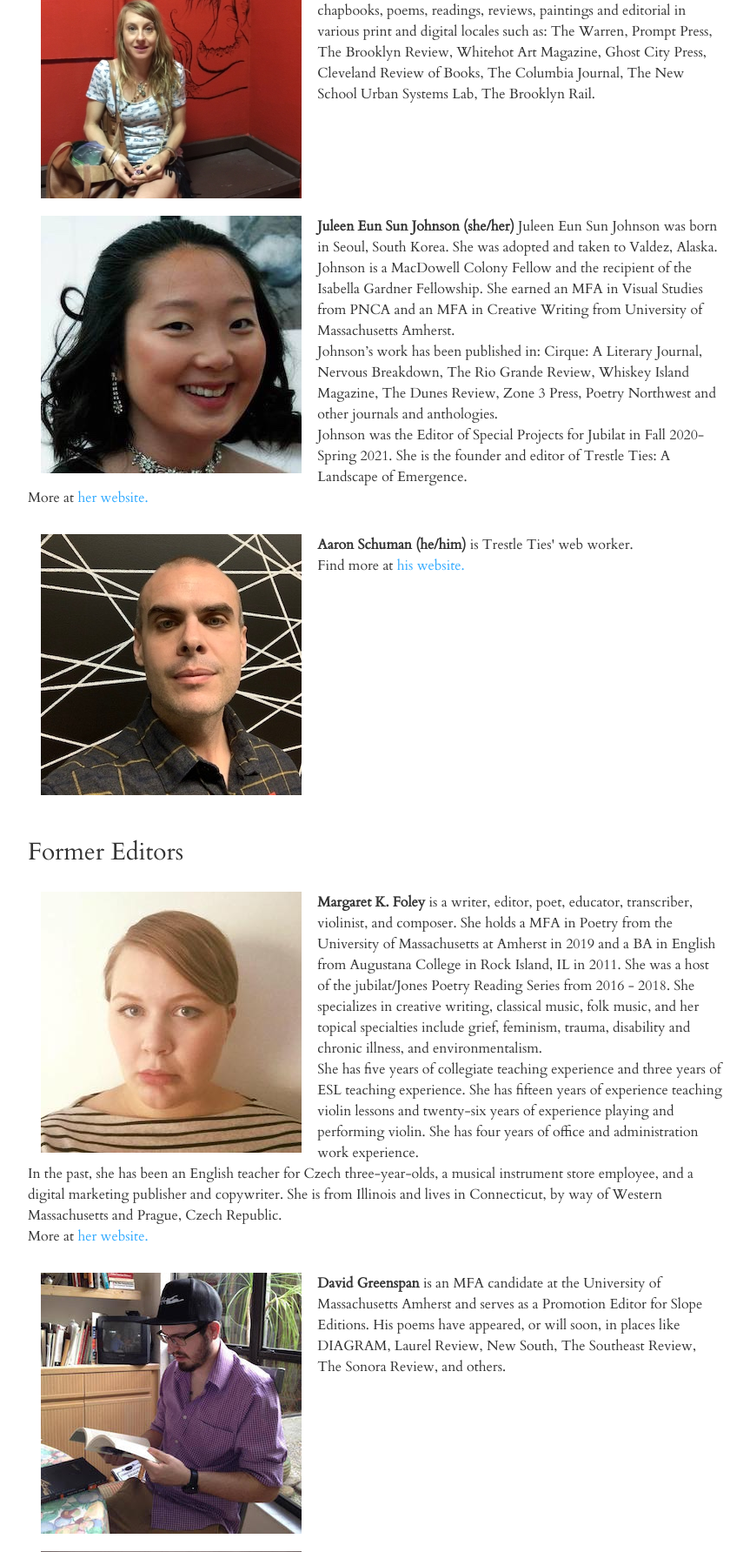
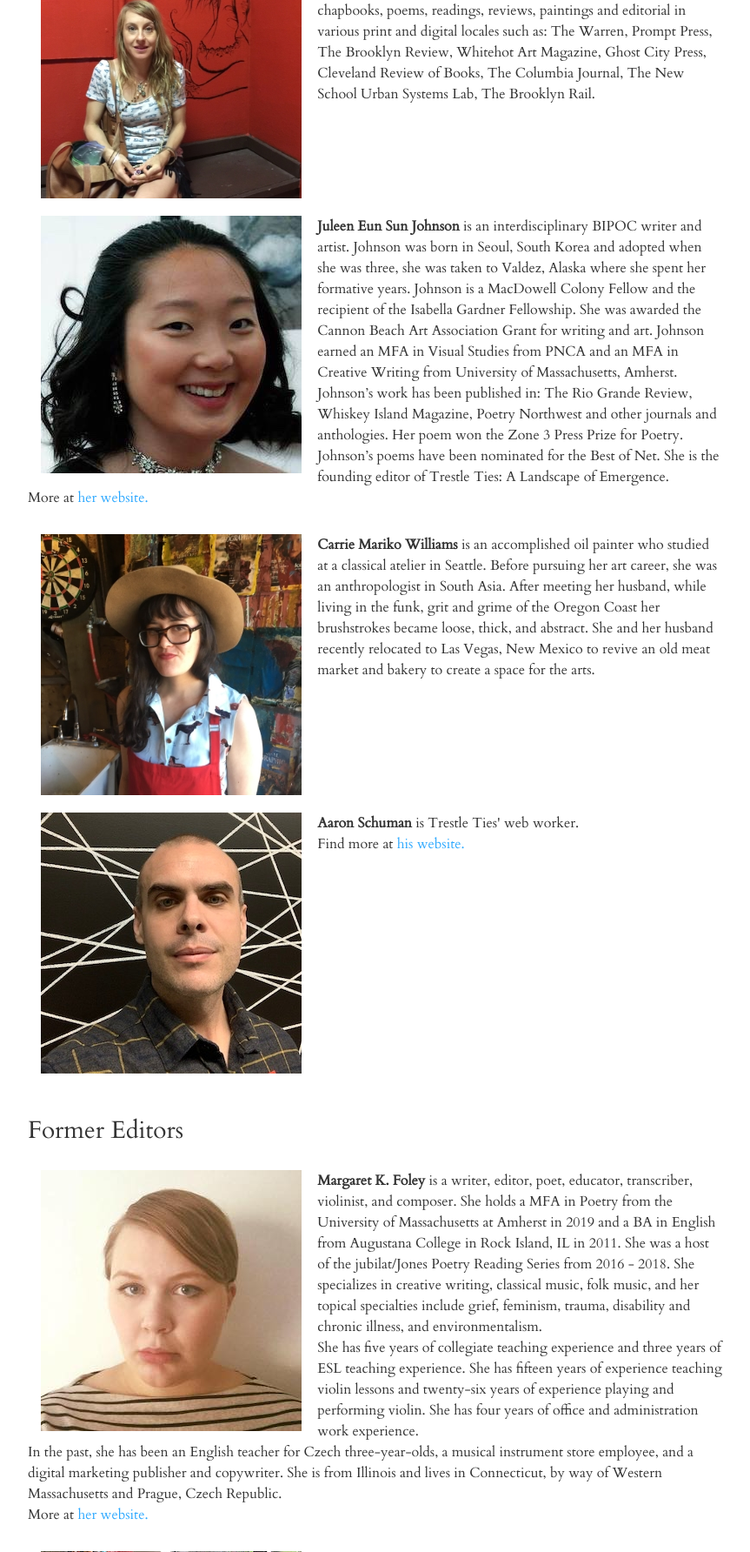
Before and after one commit to aschuman0/trestle-ties, a Flask app: page /about in a window 1280 px wide. Shown: the part 1782-3566 px from the top of the page at 87% size, without its empty margins (208-1071 px from the left). Run offline with Flask 2, Linux system fonts and the light colour scheme; some libraries are stand-ins or nearby versions.

Commit message:
adds i6 artist and changes bio for juleen

```diff
--- a/templates/about.html
+++ b/templates/about.html
@@ -34,14 +34,23 @@
         <div class="col-xs-12 col-sm-5">
             <img src="/img/juleen.jpg">
         </div>
-       <p><strong>Juleen Eun Sun Johnson (she/her)</strong> Juleen Eun Sun Johnson was born in Seoul, South Korea. She was adopted and taken to Valdez, Alaska. Johnson is a MacDowell Colony Fellow and the recipient of the Isabella Gardner Fellowship. She earned an MFA in Visual Studies from PNCA and an MFA in Creative Writing from University of Massachusetts Amherst.<br />Johnson’s work has been published in: Cirque: A Literary Journal, Nervous Breakdown, The Rio Grande Review, Whiskey Island Magazine, The Dunes Review, Zone 3 Press, Poetry Northwest and other journals and anthologies.<br />Johnson was the Editor of Special Projects for Jubilat in Fall 2020-Spring 2021. She is the founder and editor of Trestle Ties: A Landscape of Emergence. <br />More at <a href="http://juleenj.com" target="_blank">her website.</a></p>
+       <p><strong>Juleen Eun Sun Johnson</strong> is an interdisciplinary BIPOC writer and artist. Johnson was born in Seoul, South Korea and adopted when she was three, she was taken to Valdez, Alaska where she spent her formative years. Johnson is a MacDowell Colony Fellow and the recipient of the Isabella Gardner Fellowship. She was awarded the Cannon Beach Art Association Grant for writing and art. Johnson earned an MFA in Visual Studies from PNCA and an MFA in Creative Writing from University of Massachusetts, Amherst.
+        <br />
+        Johnson’s work has been published in: The Rio Grande Review, Whiskey Island Magazine, Poetry Northwest and other journals and anthologies. Her poem won the Zone 3 Press Prize for Poetry. Johnson’s poems have been nominated for the Best of Net. She is the founding editor of Trestle Ties: A Landscape of Emergence.<br />More at <a href="http://juleenj.com" target="_blank">her website.</a></p>
+    </div>
+    <br />
+    <div class="row">
+        <div class="col-xs-12 col-sm-5">
+            <img src="/img/carrie.jpg">
+        </div>
+       <p><strong>Carrie Mariko Williams</strong> is an accomplished oil painter who studied at a classical atelier in Seattle. Before pursuing her art career, she was an anthropologist in South Asia. After meeting her husband, while living in the funk, grit and grime of the Oregon Coast her brushstrokes became loose, thick, and abstract. She and her husband recently relocated to Las Vegas, New Mexico to revive an old meat market and bakery to create a space for the arts.</emphasis></a></p>
     </div>
     <br />
     <div class="row">
         <div class="col-xs-12 col-sm-5">
             <img src="/img/aaron.jpg">
         </div>
-  <p><strong>Aaron Schuman (he/him)</strong> is Trestle Ties' web worker.<br />Find more at <a href="http://aschuman.net/" target="_blank">his website.</a></p>
+  <p><strong>Aaron Schuman</strong> is Trestle Ties' web worker.<br />Find more at <a href="http://aschuman.net/" target="_blank">his website.</a></p>
    </div>
       <div class="row tim-row">
        <div class="col tim-col"><h3>Former Editors</h3></div>
```
Also changed, not shown: static/img/carrie.jpg (added).
